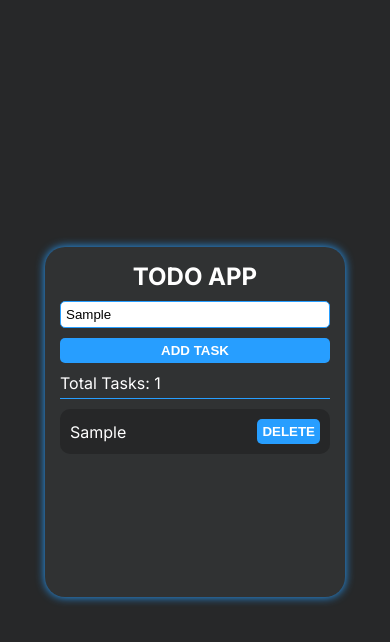
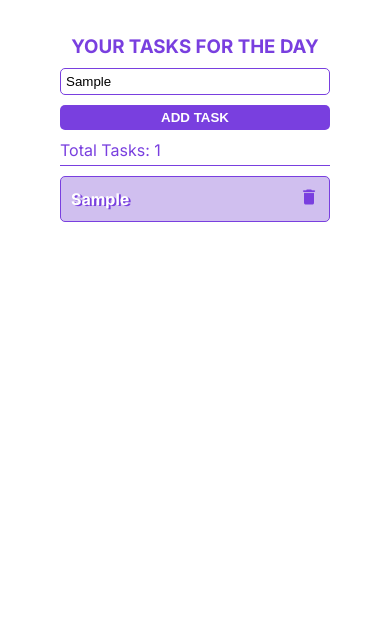
Before and after one commit to cepeasbhy/portfolio-site, a Next.js app: page /projects/todoApp in a window 390 px wide. Both pictures are taken after typing "Sample" into the empty fields and a click on the button "ADD TASK". Shown: the top 642 px of the page. Built offline with nearby package versions, Linux system fonts and the light colour scheme.

Commit message:
Modified UI layout

```diff
--- a/src/app/home.css
+++ b/src/app/home.css
@@ -134,10 +134,12 @@ main {
   margin-right: 20px;
   border: 1px solid #279eff;
   margin-top: 20px;
+  border-radius: 5px;
 }
 
 .card-img {
   overflow: hidden;
+  border-radius: 5px 5px 0 0;
 }
 
 #todo-app,
--- a/src/app/projects/todoApp/page.tsx
+++ b/src/app/projects/todoApp/page.tsx
@@ -1,4 +1,4 @@
-import "@/app/todo.css";
+import "../todoApp/todo.css";
 import { Metadata } from "next";
 import TodoApp from "./todoApp";
 
--- /dev/null
+++ b/src/app/projects/todoApp/todo.css
@@ -0,0 +1,76 @@
+body {
+  background-color: #ffff;
+}
+
+.app-title > h3 {
+  color: #793fdf;
+  text-align: center;
+}
+
+.task-stats {
+  padding-bottom: 5px;
+  border-bottom: 1px solid #793fdf;
+}
+
+.task-stats > p {
+  color: #793fdf;
+}
+
+.task-item {
+  display: flex;
+  background-color: #d0bfef;
+  border: 1px solid #793fdf;
+  border-radius: 5px;
+  justify-content: space-between;
+  align-items: center;
+  padding: 10px;
+  margin-top: 10px;
+  font-weight: bold;
+  text-shadow: 2px 1px #793fdf;
+}
+
+input {
+  border: 1px solid #793fdf;
+}
+
+.form-item > button {
+  background-color: #793fdf;
+  padding: 5px;
+}
+
+button {
+  background-color: #0000;
+  padding: 0;
+}
+
+button > img {
+  width: 20px;
+  height: 20px;
+  transition: all ease-in 0.2s;
+}
+
+button > img:hover {
+  transform: scale(1.2);
+}
+
+@media only screen and (max-width: 760px) {
+  .app-wrapper {
+    width: 300px;
+    padding: 15px;
+  }
+
+  .form-group {
+    flex-direction: column;
+    margin-top: 10px;
+  }
+
+  .form-item {
+    padding: 0;
+    padding-bottom: 10px;
+  }
+
+  button,
+  input {
+    width: 100%;
+  }
+}
--- a/src/app/projects/todoApp/todoApp.tsx
+++ b/src/app/projects/todoApp/todoApp.tsx
@@ -21,7 +21,7 @@ export default function TodoApp() {
     <div id="container">
       <div className="app-wrapper">
         <div className="app-title">
-          <h2>TODO APP</h2>
+          <h3>YOUR TASKS FOR THE DAY</h3>
         </div>
         <div className="main-app">
           <form onSubmit={handleSubmit}>
@@ -47,7 +47,9 @@ export default function TodoApp() {
               <div className="task-item" key={index}>
                 <div className="description">{item}</div>
                 <div className="action">
-                  <button onClick={() => deleteTask(index)}>DELETE</button>
+                  <button onClick={() => deleteTask(index)}>
+                    <img src="/img/trash_icon.png"></img>
+                  </button>
                 </div>
               </div>
             ))}
--- a/src/app/projects/weatherApp/weatherApp.tsx
+++ b/src/app/projects/weatherApp/weatherApp.tsx
@@ -1,6 +1,6 @@
 "use client";
 
-import "@/app/weather.css";
+import "../weatherApp/weather.css";
 import { WeatherData } from "@/models/weatherModel";
 import { FormEvent, useState } from "react";
 
--- a/src/app/todo.css
+++ /dev/null
@@ -1,55 +0,0 @@
-#container {
-  height: 100vh;
-  margin-top: 0;
-}
-
-.task-stats {
-  padding-bottom: 5px;
-  border-bottom: 1px solid #279eff;
-}
-
-.app-title {
-  text-align: center;
-}
-
-.task-item {
-  display: flex;
-  justify-content: space-between;
-  align-items: center;
-  padding: 10px;
-  background-color: #262728;
-  border-radius: 10px;
-  margin-top: 10px;
-}
-
-.app-wrapper {
-  background-color: #303233;
-  box-shadow: 0 0 10px #279eff;
-  height: max-content;
-  min-height: 350px;
-  width: 350px;
-  padding: 10px;
-  border-radius: 20px;
-}
-
-@media only screen and (max-width: 760px) {
-  .app-wrapper {
-    width: 300px;
-    padding: 15px;
-  }
-
-  .form-group {
-    flex-direction: column;
-    margin-top: 10px;
-  }
-
-  .form-item {
-    padding: 0;
-    padding-bottom: 10px;
-  }
-
-  button,
-  input {
-    width: 100%;
-  }
-}
```
Also changed, not shown: public/img/projects/todo_app.png, public/img/trash_icon.png (added), src/app/projects/weatherApp/weather.css (renamed from src/app/weather.css).
